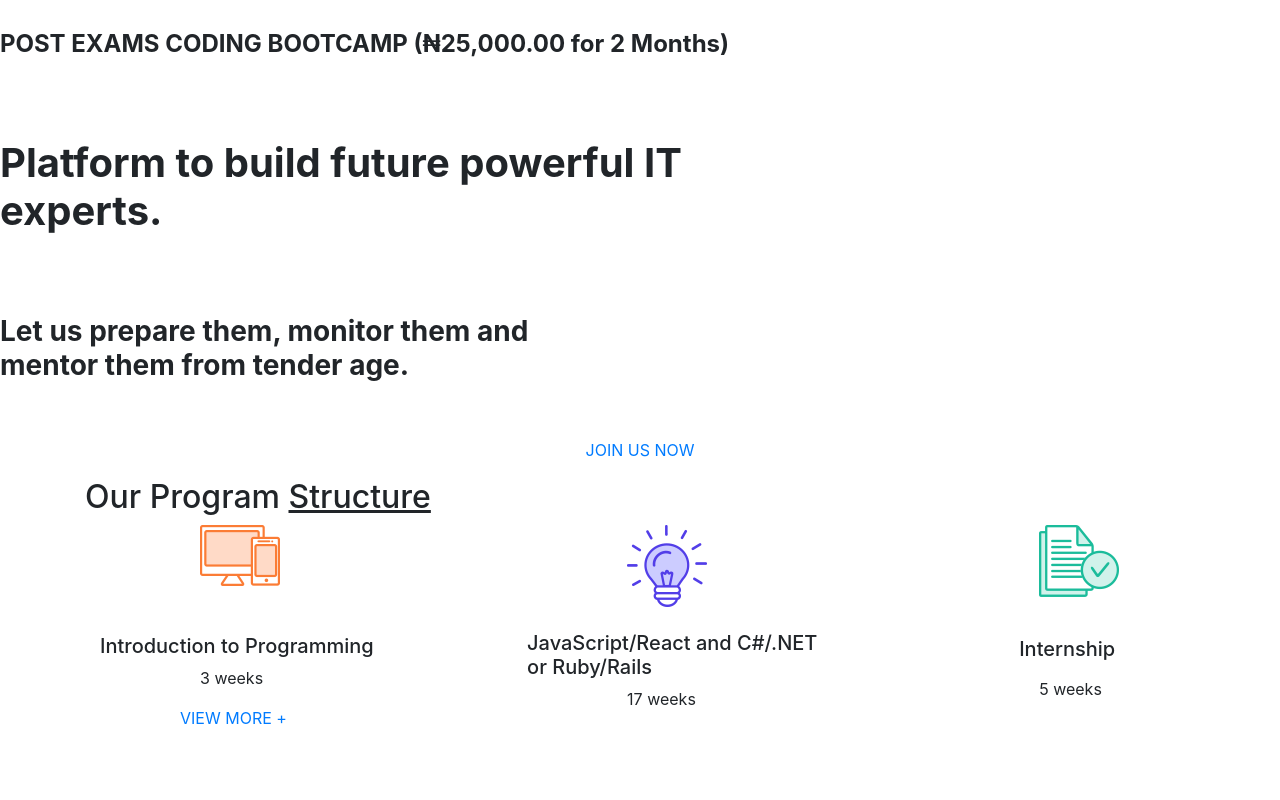
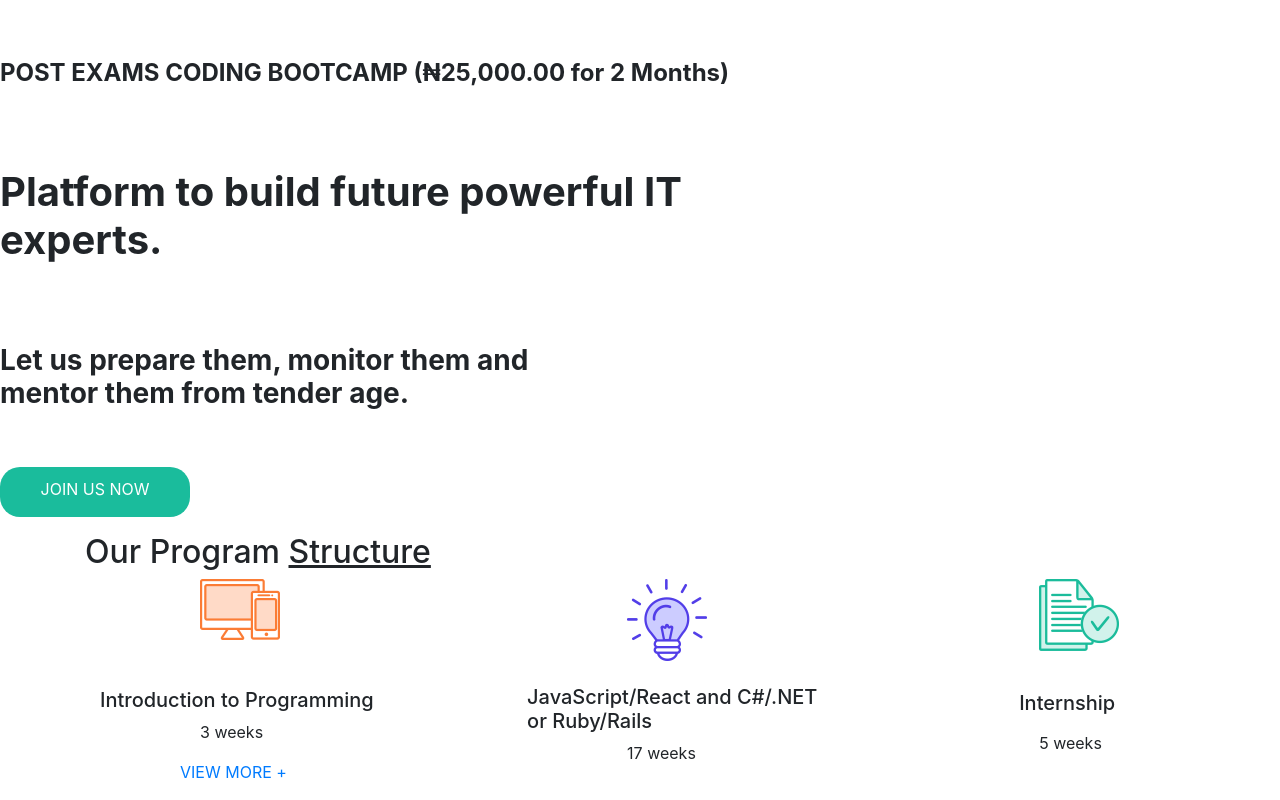
Before and after one commit to ethiago007/lastproject, a plain HTML site: page ACEDU.camp/index.html in a window 1280 px wide. Shown: the part 1051-1851 px from the top of the page. Before the commit the page ends 1797 px from the top, so only its background shows below. Drawn offline with Linux system fonts and the light colour scheme; files whose address does not match are found by name.

Commit message:
design button

```diff
--- a/ACEDU.camp/css/style.css
+++ b/ACEDU.camp/css/style.css
@@ -19,3 +19,30 @@ nav ul li{
     display: inline-block;
     position: relative;
 }
+.page1{
+    background-image: url(designStudio2-banner-img.png);
+    background-position: center;
+    background-repeat: no-repeat;
+    background-color: orange;
+}
+.full {
+    margin-left: 1000px;
+}
+.join {
+    display: inline-block;
+    font-size: 16px;
+    color: #fff;
+    padding: 0 30px;
+    background-color: #1abc9c;
+    transition: all; /*.3s cubic-bezier(0.22, 0.61, 0.36, 1);*/
+    border-style:ridge ;
+    border-radius: 20px;
+    width: 190px;
+    height: 50px;
+    text-align: center;
+    border: none;
+    padding-top: 10px;
+
+}
+.join {
+    color: white;
```
